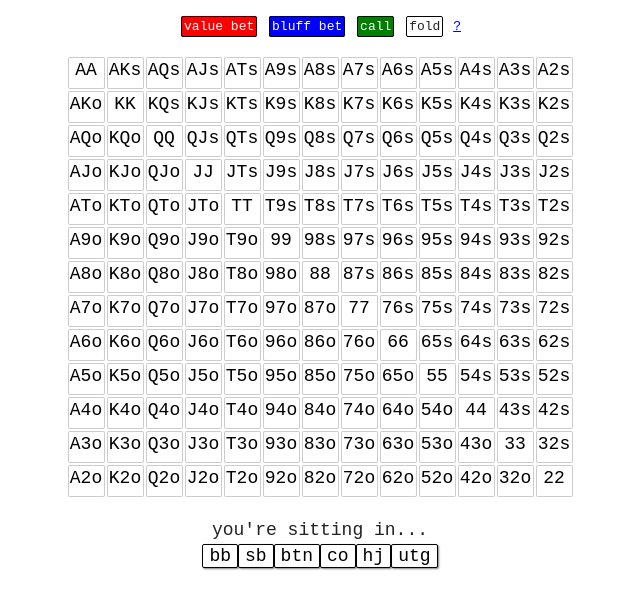
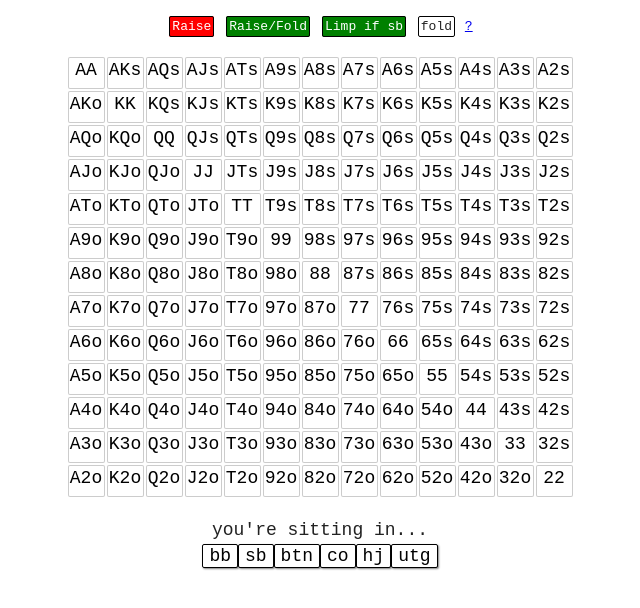
Before and after one commit to enabty/poker, a website built with Parcel: page index.html in a window 1280 px wide. Shown: the whole page, without its empty margins (320-960 px from the left). Built offline with nearby package versions, Linux system fonts and the light colour scheme; no server answers.

Commit message:
updated text

```diff
--- a/index.html
+++ b/index.html
@@ -26,9 +26,13 @@
   <!-- Add your site or application content here -->
   <br>
   <div id="legend">
-    <span class="border" style="background:red;color:white">value bet</span>
+<!--     <span class="border" style="background:red;color:white">value bet</span>
     <span class="border" style="background:blue;color:white">bluff bet</span>
-    <span class="border" style="background:green;color:white">call</span>
+    <span class="border" style="background:green;color:white">call</span> -->
+
+    <span class="border" style="background:red;color:white">Raise</span>
+    <span class="border" style="background:green;color:white">Raise/Fold</span>
+    <span class="border" style="background:green;color:white">Limp if sb</span>
     <span class="border" style="background:white;">fold</span>
     <a href="/help.html">?</a>
   </div>
```
